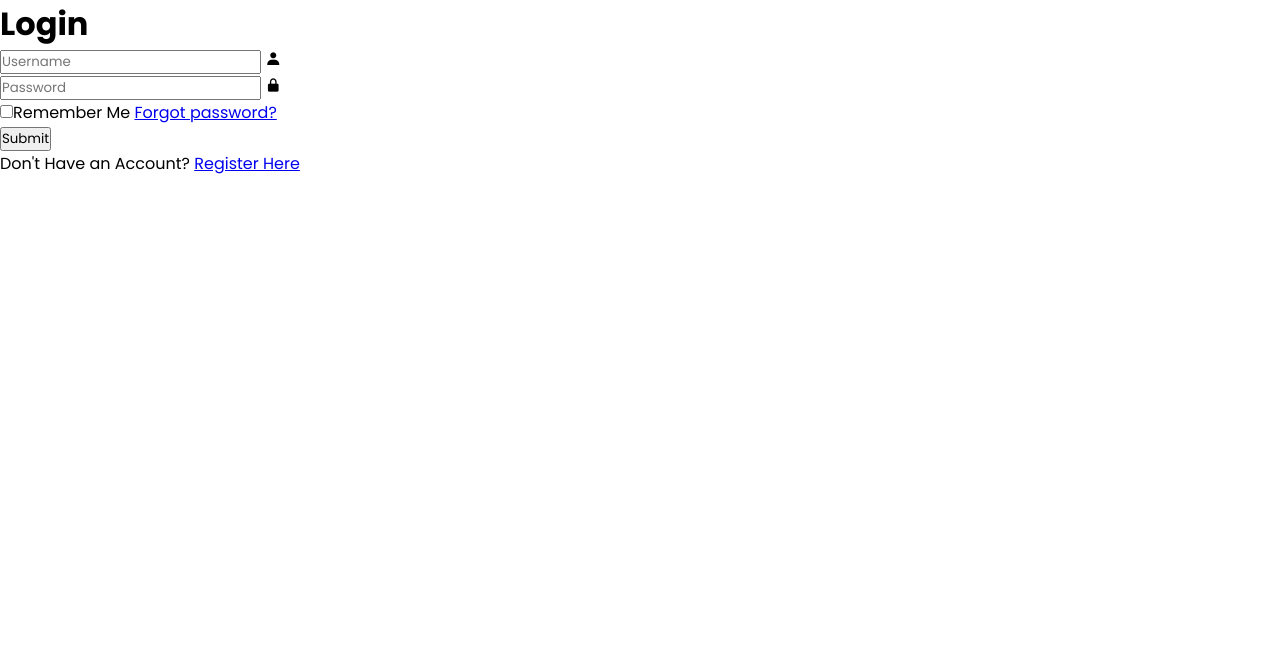
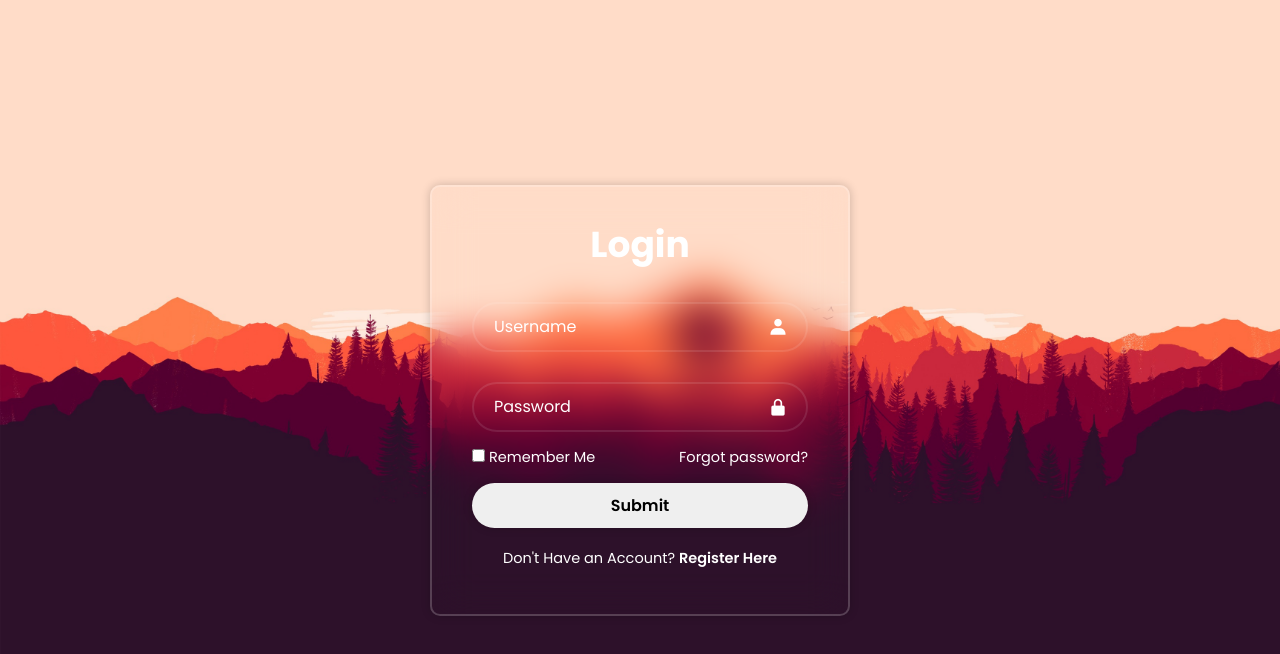
Before and after one commit to stembascc/Login-page-HTML-CSS, a plain HTML site: page index.html in a window 1280 px wide. Drawn offline with nearby package versions, Linux system fonts and the light colour scheme.

Commit message:
perf: 👌css styling

```diff
--- a/assets/css/style.css
+++ b/assets/css/style.css
@@ -9,35 +9,70 @@
 
 /* elemen menyeluruh html */
 body {
-
+  display: flex;
+  justify-content: center;
+  align-items: center;
+  min-height: 100vh;
+  background-position: center;
+  background-size: cover !important;
+  background: url(/assets/img/Firewatch-4K-Wallpaper-3840x2160.jpg) no-repeat;
 }
 
 /* Bagian form */
 .wrapper {
-
+ background: transparent;
+ border: 2px solid rgba(255, 255, 255, .2);
+ border-radius: 10px;
+ backdrop-filter: blur(20px);
+ box-shadow: 0 0 10px rgb(0, 0, 0, .2);
+ color: #fff;
+ width: 420px;
+ padding: 30px 40px;
 }
 
 /* Header Form */
 .wrapper h1 {
-
+  text-align: center;
+  font-size: 36px;
 }
 
 
 /* Input Form */
 .wrapper .input-box {
+position: relative;
+  width: 100%;
+  height: 50px;
+  margin: 30px 0;
 
 }
 
 
 .input-box input {
-
+background: transparent;
+  width: 100%;
+  height: 100%;
+  border: none;
+  outline: none;
+  border: 2px solid rgb(255, 255, 255, .1);
+  border-radius: 40px;
+  color: #fff;
+  padding: 20px 45px 20px 20px;
+  font-size: 16px;
 }
 
 .input-box input::placeholder{
+  color: #fff;
 
 }
 
 .input-box i {
+
+  position: absolute;
+  top: 50%;
+  right: 20px;
+  transform: translateY(-50%);
+  font-size: 20px;
+
 }
 
 
@@ -45,24 +80,39 @@ body {
 
 .wrapper .remember-forgot {
 
+  display: flex;
+  justify-content: space-between;
+  font-size: 14.5px;
+  margin: -15px 0 15px;
+
 }
 
 .remember-forgot label input {
-
+  accent-color: #fff;
+  margin-right: 4px;
 }
 
 .remember-forgot a {
-
+  text-decoration: none;
+  color: #fff;
 }
 
 .remember-forgot a:hover {
+  text-decoration: underline;
 }
 
 
 /* Button Submit */
 
 .wrapper .btn {
-
+  width: 100%;
+  height: 45px;
+ border: none;
+ outline: none;
+ border-radius: 40px;
+ font-size: 16px;
+ font-weight: 600;
+ box-shadow: 0 0 10px rgb(0, 0, 0, .2);
 }
 
 
@@ -70,13 +120,20 @@ body {
 
 .wrapper .register-link {
 
+  text-align: center;
+  font-size: 14.5px;
+  margin: 20px 0 15px;
 
 }
 
 .register-link p a {
+  color: #fff;
+  text-decoration: none;
+  font-weight: 600;
 
 }
 
 .register-link a:hover {
+  text-decoration: underline;
 
 }
```
